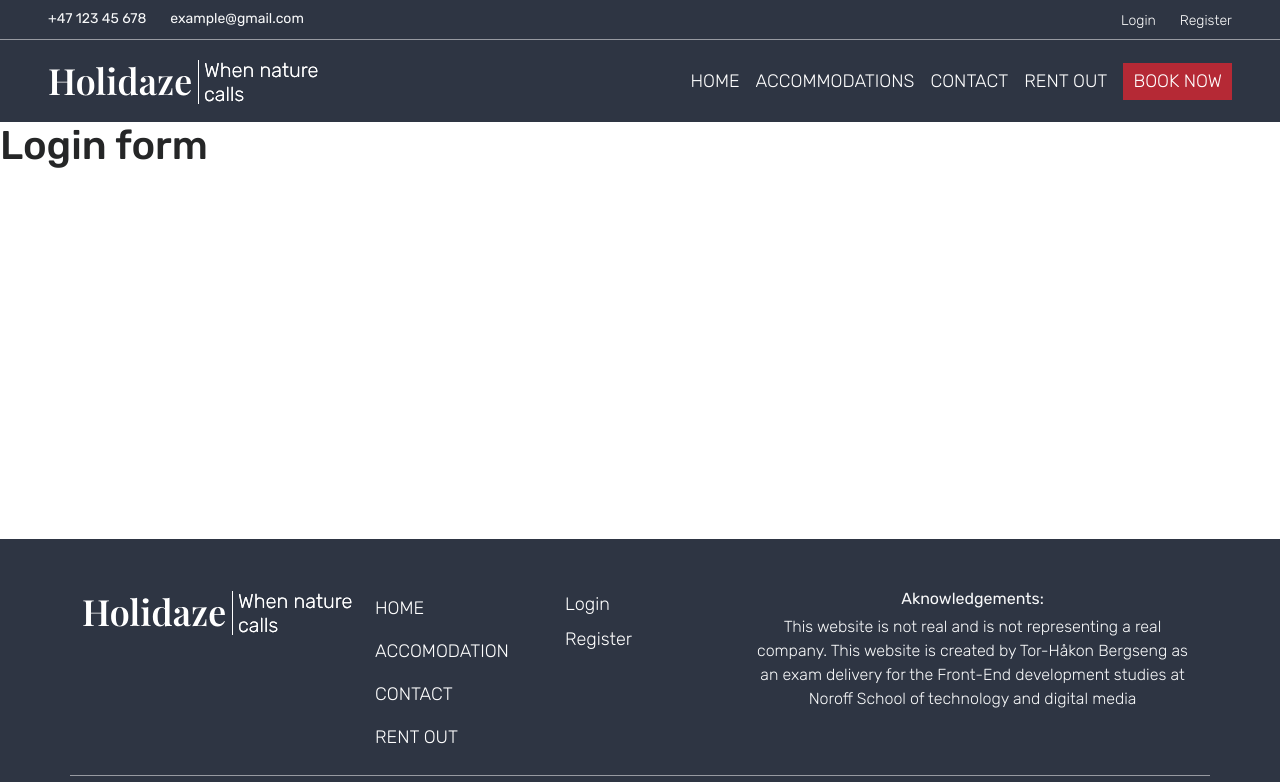
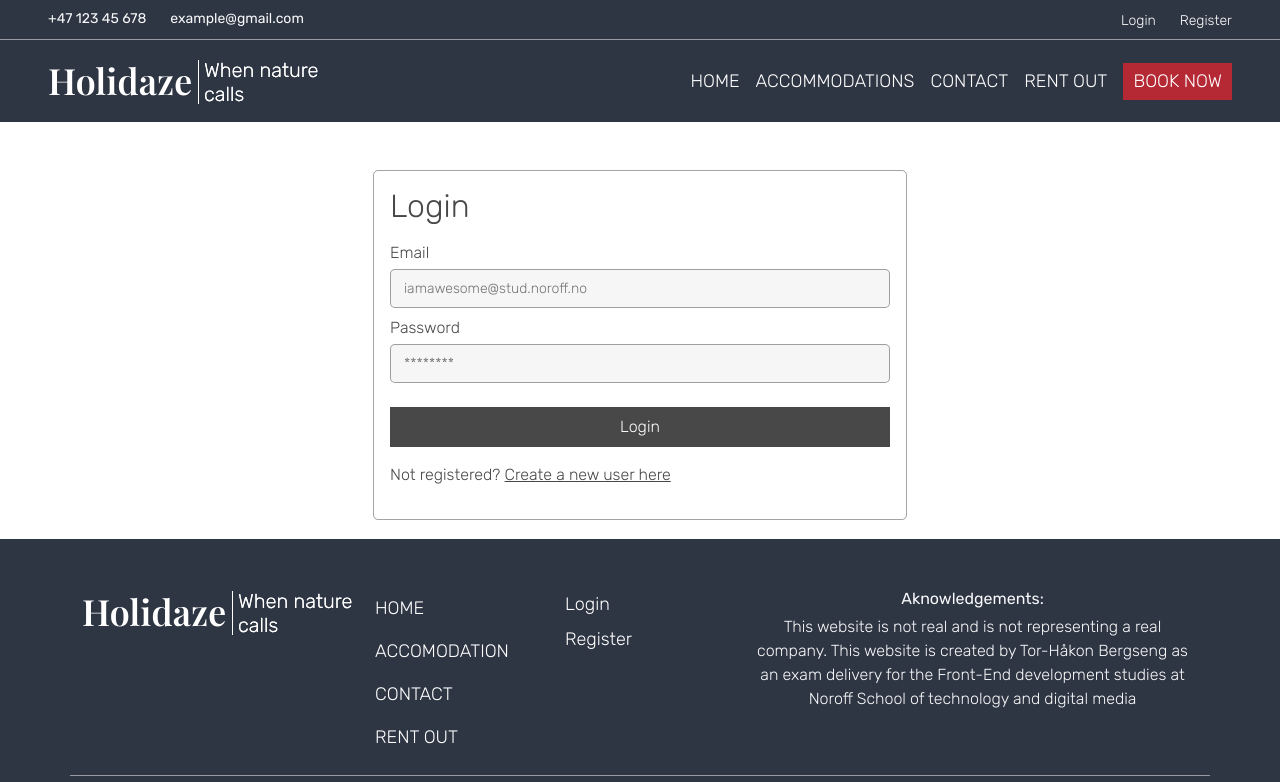
Before and after one commit to teehbee/project-exam-2, a React (Vite) app: page /login in a window 1280 px wide. Shown: the top 782 px of the page. Built offline with nearby package versions, Linux system fonts and the light colour scheme; a web font is replaced by a local one.

Commit message:
create login form

```diff
--- a/src/components/forms/LoginForm.tsx
+++ b/src/components/forms/LoginForm.tsx
@@ -1,7 +1,38 @@
+import { Link } from "react-router-dom";
+
 function LoginForm() {
   return (
-    <div>
-      <h1>Login form</h1>
+    <div className="container">
+      <div className="row">
+        <div className="col-12 col-md-6 mx-auto mt-5">
+          <div className="custom-border-gray text-start p-3">
+            <h1 className="fs-1-5rem-to-2rem fw-light">Login</h1>
+            <form action="">
+              <div className="form-group d-flex flex-column">
+                <label htmlFor="login-email" className="mt-2 fs-0-75rem-to-1rem fw-light">
+                  Email
+                </label>
+                <input className="mt-1 custom-border-gray text-ident-5px p-1 p-md-2 form-input-bg fw-light fs-0-75rem-to-0-875rem" type="email" placeholder="iamawesome@stud.noroff.no" name="login-email" />
+              </div>
+              <div className="form-group d-flex flex-column">
+                <label htmlFor="login-password" className="mt-2 fs-0-75rem-to-1rem fw-light">
+                  Password
+                </label>
+                <input className="mt-1 custom-border-gray text-ident-5px p-1 p-md-2 form-input-bg fw-light fs-0-75rem-to-0-875rem" type="password" placeholder="********" name="login-password" />
+              </div>
+              <button className="main-button-gray mt-4 p-1 p-md-2">Login</button>
+              <div className="mt-2 mt-md-3">
+                <p className="fw-light fs-0-75rem-to-1rem">
+                  Not registered?{" "}
+                  <Link className="font-gray" to="register">
+                    Create a new user here
+                  </Link>
+                </p>
+              </div>
+            </form>
+          </div>
+        </div>
+      </div>
     </div>
   );
 }
--- a/src/components/frontpageContent/FrontpageTiles.tsx
+++ b/src/components/frontpageContent/FrontpageTiles.tsx
@@ -13,7 +13,7 @@ function FrontpageTiles() {
           <p className="fw-light pt-3">
             Looking to earn extra income from your property? With Holidaze, it's easy to turn your space into a profitable vacation rental! Our user-friendly platform allows you to list your property online in just a few simple steps. Whether you own a cozy apartment, a luxurious villa, or a charming cottage, Holidaze connects you with travelers searching for unique accommodations. You have full control over pricing, availability, and booking conditions, while our secure system ensures hassle-free payments. Join Holidaze today and start welcoming guests to your property with confidence!
           </p>
-          <Link to="register" className="dark-font pt-3">
+          <Link to="register" className="font-gray pt-3">
             Register here!
           </Link>
         </div>
@@ -27,7 +27,7 @@ function FrontpageTiles() {
           <p className="fw-light pt-3">
             Looking to earn extra income from your property? With Holidaze, it's easy to turn your space into a profitable vacation rental! Our user-friendly platform allows you to list your property online in just a few simple steps. Whether you own a cozy apartment, a luxurious villa, or a charming cottage, Holidaze connects you with travelers searching for unique accommodations. You have full control over pricing, availability, and booking conditions, while our secure system ensures hassle-free payments. Join Holidaze today and start welcoming guests to your property with confidence!
           </p>
-          <Link to="register" className="dark-font pt-3">
+          <Link to="register" className="font-gray pt-3">
             Register here!
           </Link>
         </div>
--- a/src/pages/login/login.tsx
+++ b/src/pages/login/login.tsx
@@ -1,7 +1,9 @@
+import { LoginForm } from "../../components/forms";
+
 function Login() {
   return (
-    <div>
-      <h1>Login form</h1>
+    <div className="container text-center">
+      <LoginForm />
     </div>
   );
 }
--- a/src/styles/style.scss
+++ b/src/styles/style.scss
@@ -5,6 +5,13 @@
 @import "node_modules/bootstrap/scss/variables";
 
 @import "node_modules/bootstrap/scss/bootstrap";
+
+// Color variables
+
+$dark-gray-color: #2e3543;
+$secondary-gray-color: #484848;
+$red-button-color: #b52935;
+$gray-border-color: #484848;
 
 // Fonts
 
@@ -14,7 +21,11 @@
 
 * {
   font-family: "Rubik", sans-serif;
-  color: #252627;
+  color: $secondary-gray-color;
+}
+
+.font-gray {
+  color: $secondary-gray-color;
 }
 
 .secondary-font {
@@ -63,6 +74,22 @@ $custom-fs-4-rem: 4rem;
 
 .fs-0-625rem-to-1rem {
   font-size: $custom-fs-0-625rem;
+
+  @include media-breakpoint-up("md") {
+    font-size: 1rem;
+  }
+}
+
+.fs-0-75rem-to-0-875rem {
+  font-size: $custom-fs-0-75rem;
+
+  @include media-breakpoint-up("md") {
+    font-size: $custom-fs-0-875rem;
+  }
+}
+
+.fs-0-75rem-to-1rem {
+  font-size: $custom-fs-0-75rem;
 
   @include media-breakpoint-up("md") {
     font-size: 1rem;
@@ -136,10 +163,6 @@ $custom-fs-4-rem: 4rem;
 }
 
 // Colors
-
-$dark-gray-color: #2e3543;
-$secondary-gray-color: #484848;
-$red-button-color: #b52935;
 
 .bg-dark-gray-color {
   background-color: $dark-gray-color;
@@ -230,13 +253,32 @@ header {
   background-color: #871b25;
 }
 
+.main-button-gray {
+  border-radius: 0;
+  background-color: $secondary-gray-color;
+  color: white;
+  border: none;
+  padding: 5px 10px;
+  font-weight: 200;
+  width: 100%;
+}
+
+.main-button-gray:hover {
+  background-color: #5f5e5e;
+}
+
 // Borders
 
 .border-bottom-white {
   border-bottom: 0.2px solid rgb(255, 255, 255, 0.5);
 }
 
-// Forms - Searchform
+.custom-border-gray {
+  border: 1px solid rgb(72, 72, 72, 0.5);
+  border-radius: 5px;
+}
+
+// Forms - Search-form
 
 .search-form {
   max-width: 400px;
@@ -271,12 +313,16 @@ header {
   cursor: pointer;
 }
 
-.dark-font {
-  color: $dark-gray-color;
+.link-hover:hover {
+  font-weight: 800;
 }
 
-.link-hover:hover {
-  font-weight: 800;
+.text-ident-5px {
+  text-indent: 5px;
+}
+
+.form-input-bg {
+  background: #f6f6f6;
 }
 
 // Media queries
```
